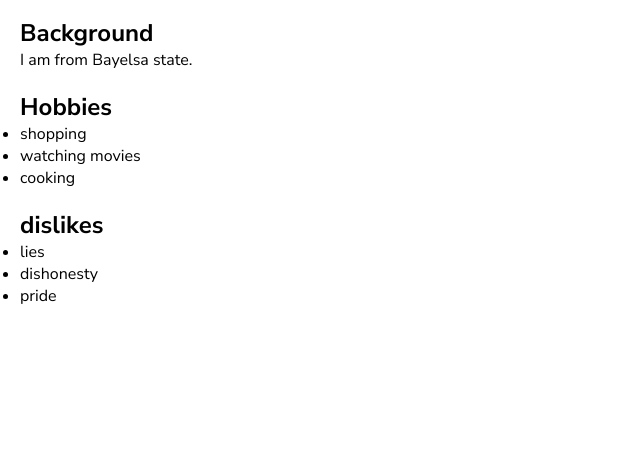
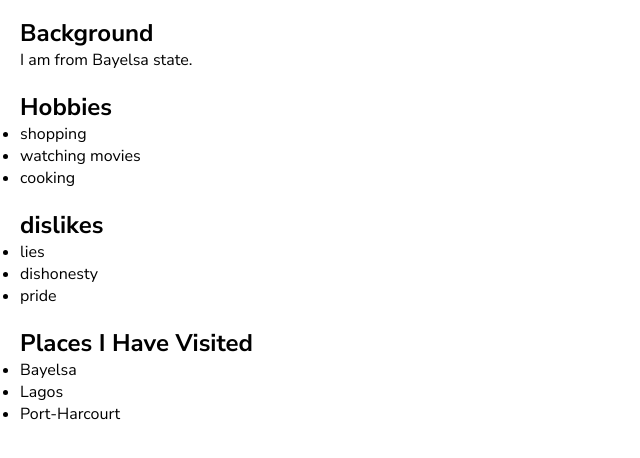
Before and after one commit to nua24/biography, a plain HTML site: page index.html in a window 1280 px wide. Shown: the part 68-526 px from the top of the page, without its empty margins (0-640 px from the left). Drawn offline with Linux system fonts and the light colour scheme.

Commit message:
places i have visited

```diff
--- a/index.html
+++ b/index.html
@@ -40,5 +40,13 @@
             <li>pride</li>
         </ul>
     </section>
+    <section>
+        <h1>Places I Have Visited</h1>
+        <ul>
+            <li>Bayelsa</li>
+            <li>Lagos</li>
+            <li>Port-Harcourt</li>
+        </ul>
+    </section>
 </body>
 </html>
```
